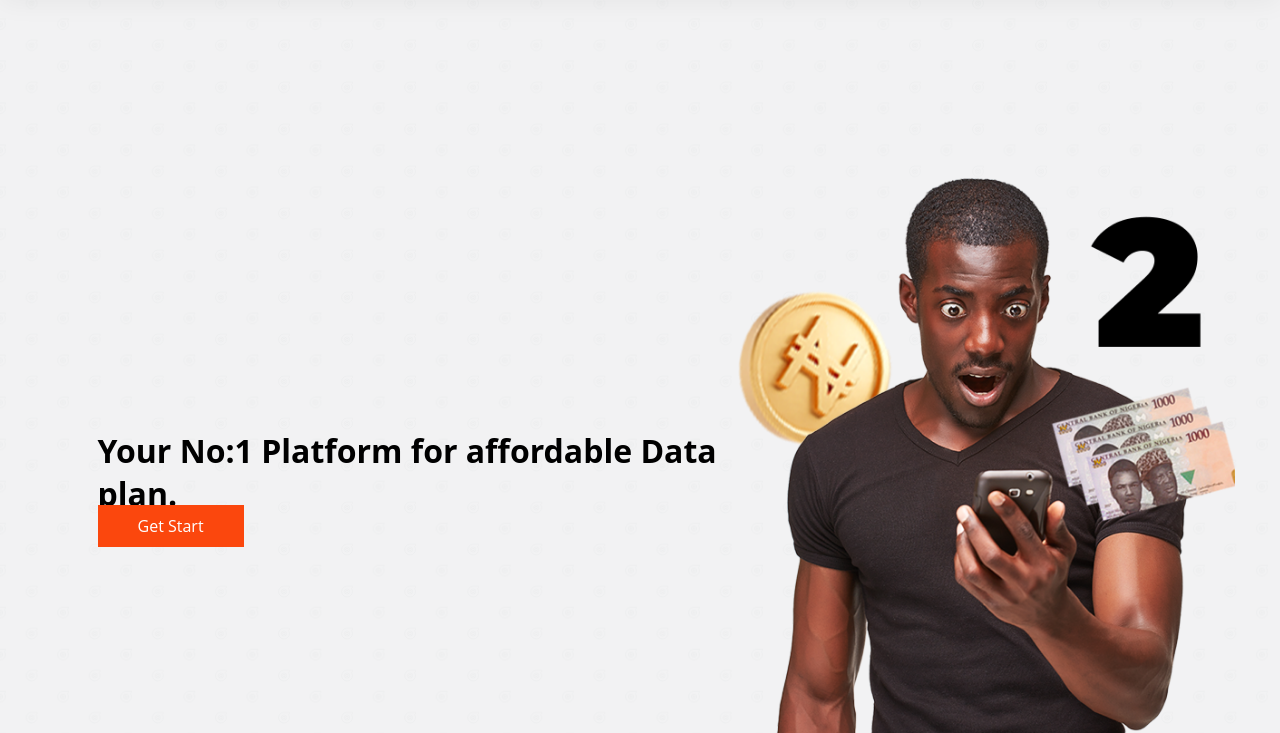
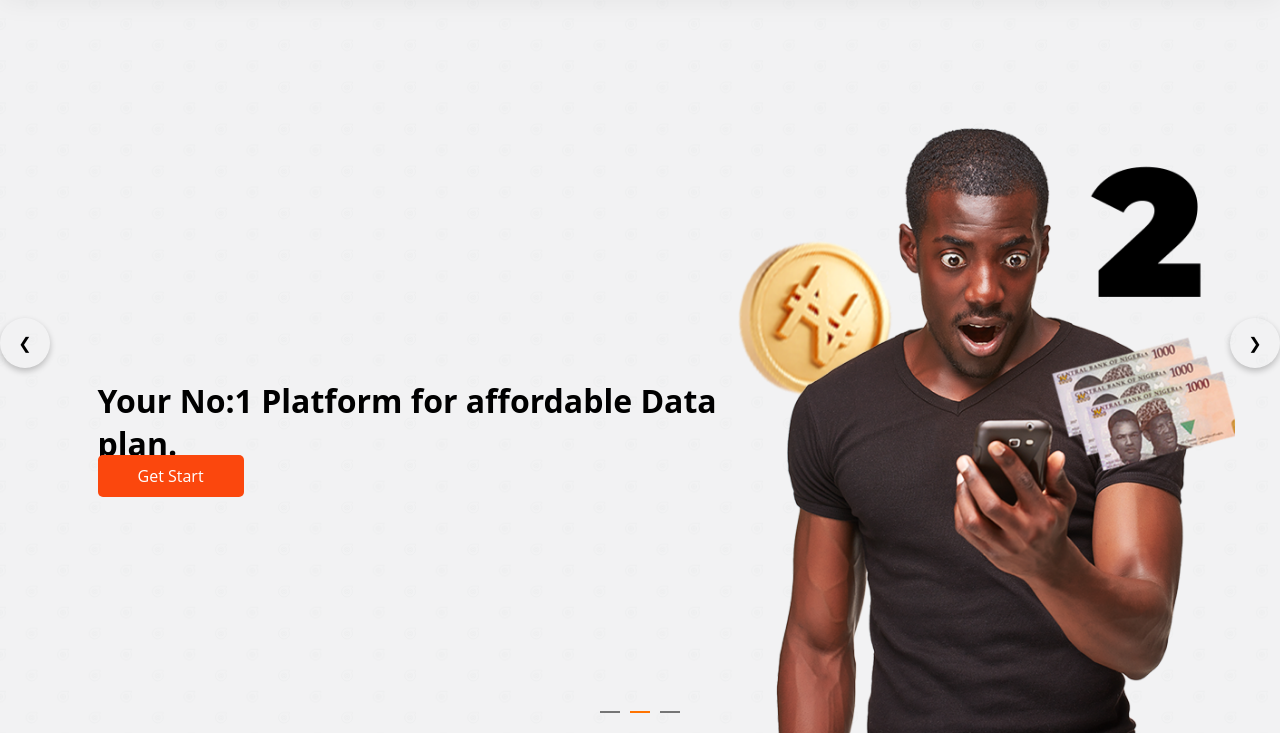
Before and after one commit to Adamsonoladipupo/GosublandingpageOld, a plain HTML site: page index.html in a window 1280 px wide. Shown: the part 67-800 px from the top of the page. Drawn offline with Linux system fonts and the light colour scheme.

Commit message:
Update pryStyle.css

```diff
--- a/pryStyle.css
+++ b/pryStyle.css
@@ -29,7 +29,7 @@
     position: sticky;
     z-index: 5;
     box-shadow: 0 10px 27px rgba(0, 0, 0, 0.05);
-    margin-bottom: 30px;
+    /* margin-bottom: 30px; */
 }
 
 button{
@@ -154,8 +154,8 @@ a {
 .heroBtn{
     background-color: var(--pry-color);
     padding: 10px 40px;
-    margin: 50px 0px ;
     color: white;
+    border-radius: 5px;
 }
 .mainContainer{
     display: grid;
@@ -167,7 +167,7 @@ a {
     width: 100%;
 }
 .slider{
-    position: relative;
+    /* position: relative; */
     width: 100%;
     overflow: hidden;
 }
@@ -175,6 +175,7 @@ a {
     display: flex;
     transition: transform 0.5s ease-in-out;
     width: 100%;
+    margin-top: -20px;
 }
 .slide {
     min-width: 100%;
@@ -183,6 +184,7 @@ a {
     justify-content: center;
     align-items: center;
     padding: 20px;
+
 }
 .dots {
     position: absolute;
@@ -204,19 +206,23 @@ a {
 }
 .nav-buttons {
     position: absolute;
-    top: 90%;
+    top: 50%;
     width: 100%;
     display: flex;
     justify-content: space-between;
     transform: translateY(-50%);
 }
 .nav-button {
-    background: rgba(0, 0, 0, 0.6);
+    background: none;
+    width: 50px;
+    height: 50px;
+    border-radius: 50%;
     border: none;
-    color: white;
+    color: #000;
     font-size: 1em;
     cursor: pointer;
     padding: 5px;
+    box-shadow: 0 3px 6px rgba(0,0,0,0.23);
 }
 
 /* -----------Styling Introduction section-------- */
```
